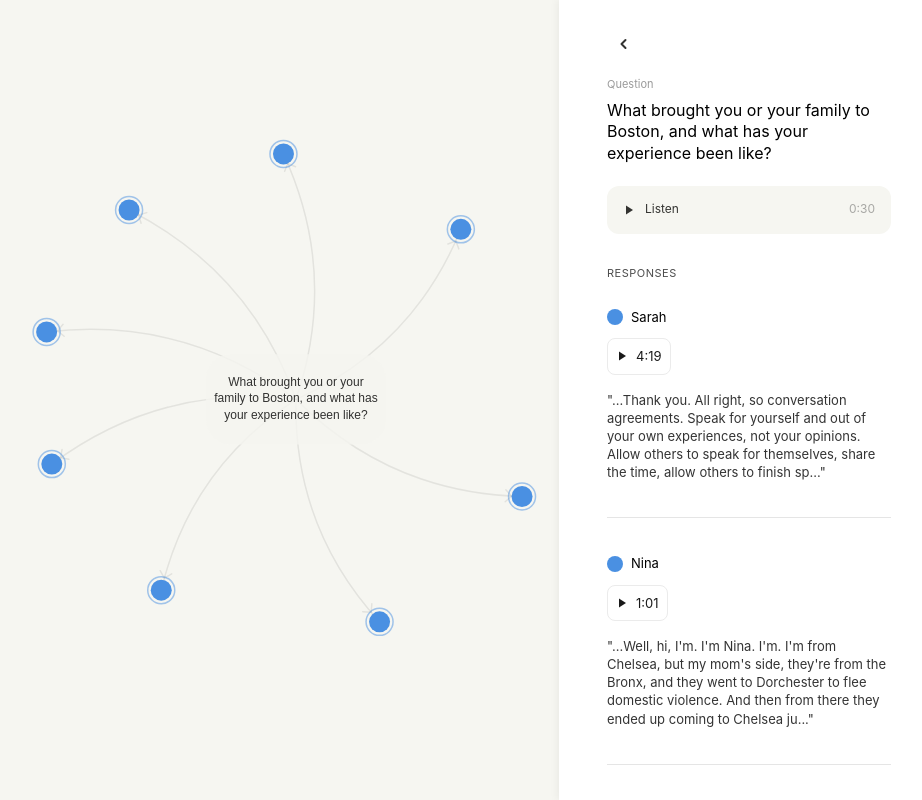
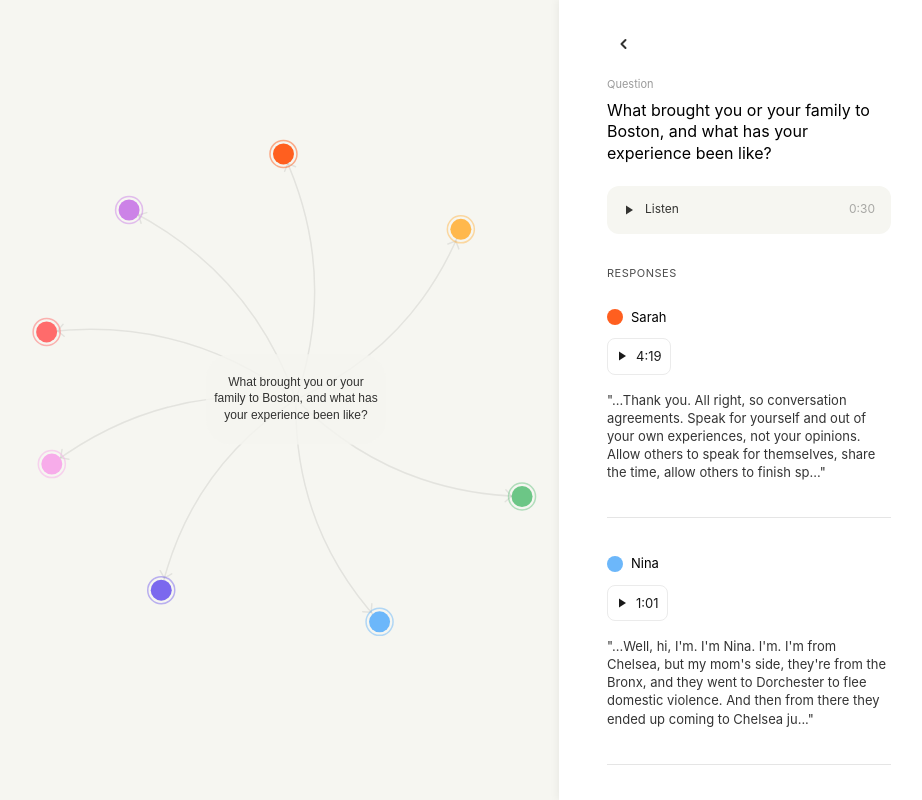
Before and after one commit to maxHolsch/Anthology, a React (Vite) app in the folder anthology-app/: page / in a window 1280 px wide. Both pictures are taken after a click on the button 1090 px from the left and 308 px from the top of the page. Shown: the whole page, without its empty margins (341-1263 px from the left). Built offline with nearby package versions, Linux system fonts and the light colour scheme.

Commit message:
simple colors

```diff
--- a/anthology-app/src/components/Map/PullQuoteNode.tsx
+++ b/anthology-app/src/components/Map/PullQuoteNode.tsx
@@ -11,6 +11,7 @@ export function PullQuoteNode({ node, onClick, onMouseEnter, onMouseLeave }: Pul
   const selectedNodes = useAnthologyStore(state => state.selection.selectedNodes);
   const hoveredNode = useAnthologyStore(state => state.selection.hoveredNode);
   const conversations = useAnthologyStore(state => state.data.conversations);
+  const speakerColorAssignments = useAnthologyStore(state => state.data.speakerColorAssignments);
   const currentTrack = useAnthologyStore(state => state.audio.currentTrack);
   const playbackState = useAnthologyStore(state => state.audio.playbackState);
 
@@ -22,10 +23,15 @@ export function PullQuoteNode({ node, onClick, onMouseEnter, onMouseLeave }: Pul
   const x = node.x ?? 0;
   const y = node.y ?? 0;
 
-  // Get conversation color from node or conversations map
+  // Get speaker color from node, speaker assignments, or fallback to conversation color
   const conversationId = node.data.type === 'response' ? node.data.conversation_id : null;
+  const speakerName = node.data.type === 'response' ? node.data.speaker_name : null;
   const conversation = conversationId ? conversations.get(conversationId) : null;
-  const baseColor = node.color || conversation?.color || '#FF5F1F';
+
+  const speakerColorKey = conversationId && speakerName ? `${conversationId}:${speakerName}` : null;
+  const speakerColor = speakerColorKey ? speakerColorAssignments.get(speakerColorKey)?.color : null;
+
+  const baseColor = node.color || speakerColor || conversation?.color || '#FF5F1F';
 
   // Calculate colors based on Figma specs
   const colors = useMemo(() => {
--- a/anthology-app/src/components/Map/ResponseNode.tsx
+++ b/anthology-app/src/components/Map/ResponseNode.tsx
@@ -9,6 +9,7 @@ export function ResponseNode({ node, onClick, onMouseEnter, onMouseLeave }: Resp
   const selectedNodes = useAnthologyStore(state => state.selection.selectedNodes);
   const hoveredNode = useAnthologyStore(state => state.selection.hoveredNode);
   const conversations = useAnthologyStore(state => state.data.conversations);
+  const speakerColorAssignments = useAnthologyStore(state => state.data.speakerColorAssignments);
   const currentTrack = useAnthologyStore(state => state.audio.currentTrack);
   const playbackState = useAnthologyStore(state => state.audio.playbackState);
 
@@ -20,10 +21,15 @@ export function ResponseNode({ node, onClick, onMouseEnter, onMouseLeave }: Resp
   const x = node.x ?? 0;
   const y = node.y ?? 0;
 
-  // Get conversation color from node or conversations map
+  // Get speaker color from node, speaker assignments, or fallback to conversation color
   const conversationId = node.data.type === 'response' ? node.data.conversation_id : null;
+  const speakerName = node.data.type === 'response' ? node.data.speaker_name : null;
   const conversation = conversationId ? conversations.get(conversationId) : null;
-  const color = node.color || conversation?.color || '#FF5F1F'; // Default to orange
+
+  const speakerColorKey = conversationId && speakerName ? `${conversationId}:${speakerName}` : null;
+  const speakerColor = speakerColorKey ? speakerColorAssignments.get(speakerColorKey)?.color : null;
+
+  const color = node.color || speakerColor || conversation?.color || '#FF5F1F'; // Default to orange
 
   // Calculate opacity based on selection state
   let opacity = 1;
--- a/anthology-app/src/components/Rail/Components/ResponseTile.tsx
+++ b/anthology-app/src/components/Rail/Components/ResponseTile.tsx
@@ -21,8 +21,14 @@ export const ResponseTile = memo<ResponseTileProps>(({
   onHover,
   showSeparator = false
 }) => {
+  const speakerColorAssignments = useAnthologyStore(state => state.data.speakerColorAssignments);
   const colorAssignments = useAnthologyStore(state => state.data.colorAssignments);
-  const conversationColor = colorAssignments.get(response.conversation_id)?.color || '#999999';
+
+  // Get speaker color from speaker assignments, fallback to conversation color
+  const speakerColorKey = `${response.conversation_id}:${response.speaker_name}`;
+  const speakerColor = speakerColorAssignments.get(speakerColorKey)?.color ||
+                        colorAssignments.get(response.conversation_id)?.color ||
+                        '#999999';
 
   const handleClick = useCallback(() => {
     onClick(response.id);
@@ -76,7 +82,7 @@ export const ResponseTile = memo<ResponseTileProps>(({
         <div className={styles.speakerBadge}>
           <div
             className={styles.colorDot}
-            style={{ backgroundColor: conversationColor }}
+            style={{ backgroundColor: speakerColor }}
           />
           <span className={styles.speakerName}>{response.speaker_name}</span>
         </div>
--- a/anthology-app/src/stores/AnthologyStore.ts
+++ b/anthology-app/src/stores/AnthologyStore.ts
@@ -15,6 +15,7 @@ import type {
   ViewState,
   MapTransform,
   ColorAssignment,
+  SpeakerColorAssignment,
   RailViewMode
 } from '@types';
 import type {
@@ -48,6 +49,33 @@ const assignConversationColors = (conversations: Conversation[]): Map<string, Co
       conversation_id: conv.conversation_id,
       color,
       index
+    });
+  });
+
+  return assignments;
+};
+
+// Helper function to assign colors to speakers within conversations
+const assignSpeakerColorsFromConversations = (
+  conversations: Conversation[]
+): Map<string, SpeakerColorAssignment> => {
+  const assignments = new Map<string, SpeakerColorAssignment>();
+
+  conversations.forEach((conv) => {
+    const speakerColors = conv.metadata.speaker_colors || {};
+    const participants = conv.metadata.participants || [];
+
+    participants.forEach((speaker, index) => {
+      // Use color from metadata if available, otherwise assign from palette
+      const color = speakerColors[speaker] || DEFAULT_COLORS[index % DEFAULT_COLORS.length];
+      const key = `${conv.conversation_id}:${speaker}`;
+
+      assignments.set(key, {
+        speaker_name: speaker,
+        conversation_id: conv.conversation_id,
+        color,
+        index
+      });
     });
   });
 
@@ -121,6 +149,7 @@ export const useAnthologyStore = create<AnthologyStoreState & AnthologyStoreActi
         responseNodes: new Map(),
         conversations: new Map(),
         colorAssignments: new Map(),
+        speakerColorAssignments: new Map(),
         isLoading: false,
         loadError: null
       },
@@ -177,8 +206,9 @@ export const useAnthologyStore = create<AnthologyStoreState & AnthologyStoreActi
           const responseMap = new Map(data.responses.map(r => [r.id, r]));
           const conversationMap = new Map(data.conversations.map(c => [c.conversation_id, c]));
 
-          // Assign colors to conversations
+          // Assign colors to conversations and speakers
           const colorAssignments = assignConversationColors(data.conversations);
+          const speakerColorAssignments = assignSpeakerColorsFromConversations(data.conversations);
 
           // Create graph nodes (positions will be calculated by D3 force simulation)
           const nodes = new Map<string, GraphNode>();
@@ -195,7 +225,9 @@ export const useAnthologyStore = create<AnthologyStoreState & AnthologyStoreActi
           // Add response nodes (positions will be calculated by D3 simulation)
           data.responses.forEach(response => {
             if (response.type === 'response') {
-              const color = colorAssignments.get(response.conversation_id)?.color;
+              // Use speaker color instead of conversation color
+              const speakerColorKey = `${response.conversation_id}:${response.speaker_name}`;
+              const color = speakerColorAssignments.get(speakerColorKey)?.color;
 
               nodes.set(response.id, {
                 id: response.id,
@@ -239,6 +271,7 @@ export const useAnthologyStore = create<AnthologyStoreState & AnthologyStoreActi
               responseNodes: responseMap,
               conversations: conversationMap,
               colorAssignments,
+              speakerColorAssignments,
               isLoading: false
             }
           }));
@@ -290,6 +323,7 @@ export const useAnthologyStore = create<AnthologyStoreState & AnthologyStoreActi
             responseNodes: new Map(),
             conversations: new Map(),
             colorAssignments: new Map(),
+            speakerColorAssignments: new Map(),
             isLoading: false,
             loadError: null
           },
--- a/anthology-app/src/types/index.ts
+++ b/anthology-app/src/types/index.ts
@@ -33,6 +33,7 @@ export type {
   ProcessedNode,
   ProcessedEdge,
   ColorAssignment,
+  SpeakerColorAssignment,
 
   // Selection
   SelectionState,
--- a/anthology-app/src/types/store.types.ts
+++ b/anthology-app/src/types/store.types.ts
@@ -14,6 +14,7 @@ import type {
   ViewState,
   MapTransform,
   ColorAssignment,
+  SpeakerColorAssignment,
   RailViewMode
 } from './data.types';
 
@@ -77,7 +78,8 @@ export interface DataState {
 
   // Conversation data
   conversations: Map<string, Conversation>;
-  colorAssignments: Map<string, ColorAssignment>;
+  colorAssignments: Map<string, ColorAssignment>; // Kept for backward compatibility
+  speakerColorAssignments: Map<string, SpeakerColorAssignment>; // Speaker colors keyed by "conversationId:speakerName"
 
   // Loading state
   isLoading: boolean;
--- a/anthology-app/src/utils/colorAssignment.ts
+++ b/anthology-app/src/utils/colorAssignment.ts
@@ -2,7 +2,7 @@
  * Color assignment utilities for multi-conversation visualization
  */
 
-import type { Conversation, ColorAssignment } from '@types';
+import type { Conversation, ColorAssignment, SpeakerColorAssignment } from '@types';
 
 /**
  * Default color palette optimized for accessibility
@@ -107,6 +107,38 @@ export const assignColors = (
       conversation_id: conv.conversation_id,
       color,
       index
+    });
+  });
+
+  return assignments;
+};
+
+/**
+ * Assigns colors to speakers within each conversation
+ * Key format: "conversationId:speakerName"
+ */
+export const assignSpeakerColors = (
+  conversations: Conversation[],
+  scheme: keyof typeof COLOR_SCHEMES = 'default'
+): Map<string, SpeakerColorAssignment> => {
+  const palette = COLOR_SCHEMES[scheme];
+  const assignments = new Map<string, SpeakerColorAssignment>();
+
+  conversations.forEach((conv) => {
+    const speakerColors = conv.metadata.speaker_colors || {};
+    const participants = conv.metadata.participants || [];
+
+    participants.forEach((speaker, index) => {
+      // Use color from metadata if available, otherwise assign from palette
+      const color = speakerColors[speaker] || palette[index % palette.length];
+      const key = `${conv.conversation_id}:${speaker}`;
+
+      assignments.set(key, {
+        speaker_name: speaker,
+        conversation_id: conv.conversation_id,
+        color,
+        index
+      });
     });
   });
 
```
Also changed, not shown: anthology-app/src/types/data.types.ts (+8 -0 lines), anthology-app/public/6798_phase2_3_template.json.
